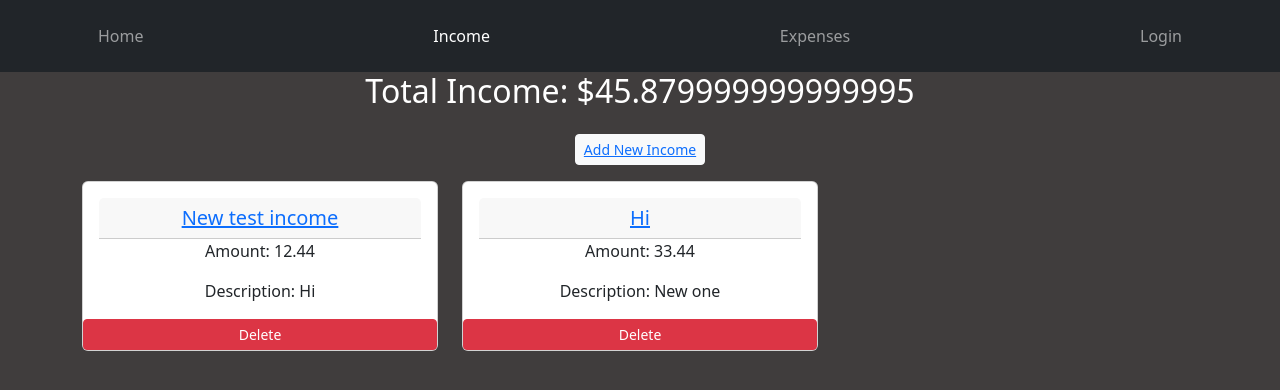
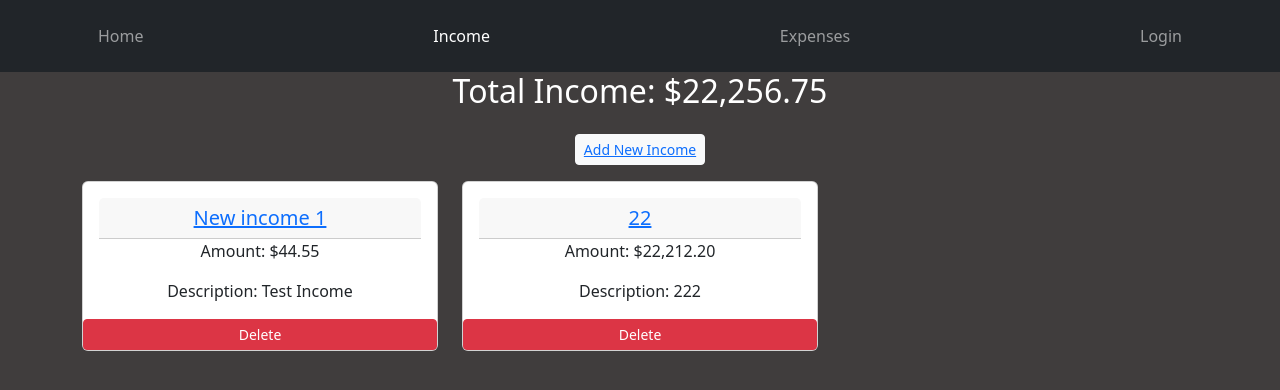
Before and after one commit to saradomincroft/budget-tracker, a React (Create React App) app: page /incomes in a window 1280 px wide. Shown: the top 390 px of the page. Built offline with nearby package versions, Linux system fonts and the light colour scheme; data requests are answered from the project's data file.

Commit message:
added currency formatting

```diff
--- a/src/components/Calculations.js
+++ b/src/components/Calculations.js
@@ -2,17 +2,17 @@ import React from 'react';
 
 export function ExpensesTotal({ expenses }) {
   const totalExpenses = expenses.reduce((total, expense) => total + expense.amount, 0);
-  return totalExpenses;
+  return totalExpenses.toLocaleString('en-US', { minimumFractionDigits: 2, maximumFractionDigits: 2 });
 }
 
 export function IncomesTotal({ incomes }) {
   const totalIncomes = incomes.reduce((total, income) => total + parseFloat(income.amount), 0);
-  return totalIncomes;
+  return totalIncomes.toLocaleString('en-US', { minimumFractionDigits: 2, maximumFractionDigits: 2 });
 }
 
 export function DifferenceTotal({ incomes, expenses }) {
   const totalExpenses = expenses.reduce((total, expense) => total + expense.amount, 0);
   const totalIncomes = incomes.reduce((total, income) => total + parseFloat(income.amount), 0);
   const difference = totalIncomes - totalExpenses;
-  return difference;
+  return difference.toLocaleString('en-US', { minimumFractionDigits: 2, maximumFractionDigits: 2 });
 }
--- a/src/components/Expenses.js
+++ b/src/components/Expenses.js
@@ -28,25 +28,6 @@ export default function Expenses({ updateStatus }) {
     .then(json => setExpenses(json))
     .then(() => setIsLoading(false));
 }, []);
-
-  // function addExpense(expenseTitle) {
-  //   fetch('http://localhost:4000/expenses', {
-  //     method: 'POST',
-  //     headers: {
-  //       Accept: 'application/json',
-  //       'Content-Type': 'application/json',
-  //     },
-  //     body: JSON.stringify({
-  //       title: expenseTitle,
-  //     }),
-  //   })
-  //     .then(response => response.json())
-  //     .then(json => {
-  //       setExpenses(prev => [json, ...prev]);
-  //       // setNotifMsg('A new income is successfully added!');
-  //       // setNotifColor('success');
-  //     });
-  // }
 
   function deleteExpense(id) {
     const filteredExpenses = expenses.filter(expense => expense.id !== id);
@@ -98,7 +79,7 @@ export default function Expenses({ updateStatus }) {
                     <Card.Title className="card-header">
                       <Link to={`/expenses/${expense.id}`}>{expense.title}</Link>
                     </Card.Title>
-                    <Card.Text>Amount: {expense.amount}</Card.Text>
+                    <Card.Text> Amount: ${expense.amount.toLocaleString('en-US', { minimumFractionDigits: 2, maximumFractionDigits: 2 })}</Card.Text>
                     <Card.Text>Description: {expense.description}</Card.Text>
                   </Card.Body>
                   <button type="button" className="btn btn-danger btn-sm" onClick={() => handleDelete(expense.id)}>Delete</button>
--- a/src/components/ExpensesForm.js
+++ b/src/components/ExpensesForm.js
@@ -28,21 +28,14 @@ export default function ExpensesForm({ addExpense }) {
             setAmount("");
 
             navigate('/expenses')
-    } else {
-        alert("Please enter a valid amount!")
+        } else {
+            alert("Please enter a valid amount!")
+        }
     }
-}
 
     function handleBack() {
         navigate("..");
     }
-
-
-    // useEffect( () => {
-    //     if (!isLoggedIn) {
-    //         navigate('/login')
-    //     }
-    // }, [isLoggedIn])
 
     return (
         <>
--- a/src/components/Incomes.js
+++ b/src/components/Incomes.js
@@ -50,7 +50,7 @@ export default function Incomes() {
                   <Link to={`/incomes/${income.id}`}>{income.title}</Link>
                   </Card.Title>
                   <Card.Text>
-                    Amount: {income.amount}
+                    Amount: ${income.amount.toLocaleString('en-US', { minimumFractionDigits: 2, maximumFractionDigits: 2 })}
                   </Card.Text>
                   <Card.Text>
                     Description: {income.description}
--- a/src/db.json
+++ b/src/db.json
@@ -9,16 +9,16 @@
   ],
   "incomes": [
     {
-      "id": "5be2",
-      "title": "New test income ",
-      "description": "Hi",
-      "amount": 12.44
+      "id": "9974",
+      "title": "New income 1",
+      "description": "Test Income",
+      "amount": 44.55
     },
     {
-      "id": "a8cb",
-      "title": "Hi ",
-      "description": "New one",
-      "amount": 33.44
+      "id": "662f",
+      "title": "22",
+      "description": "222",
+      "amount": 22212.2
     }
   ]
 }
```
Also changed, not shown: src/components/Balance.js (deleted, +0 -15 lines), src/components/ExpensesIndex.js (+0 -28 lines), src/components/IncomesForm.js (+0 -7 lines).
